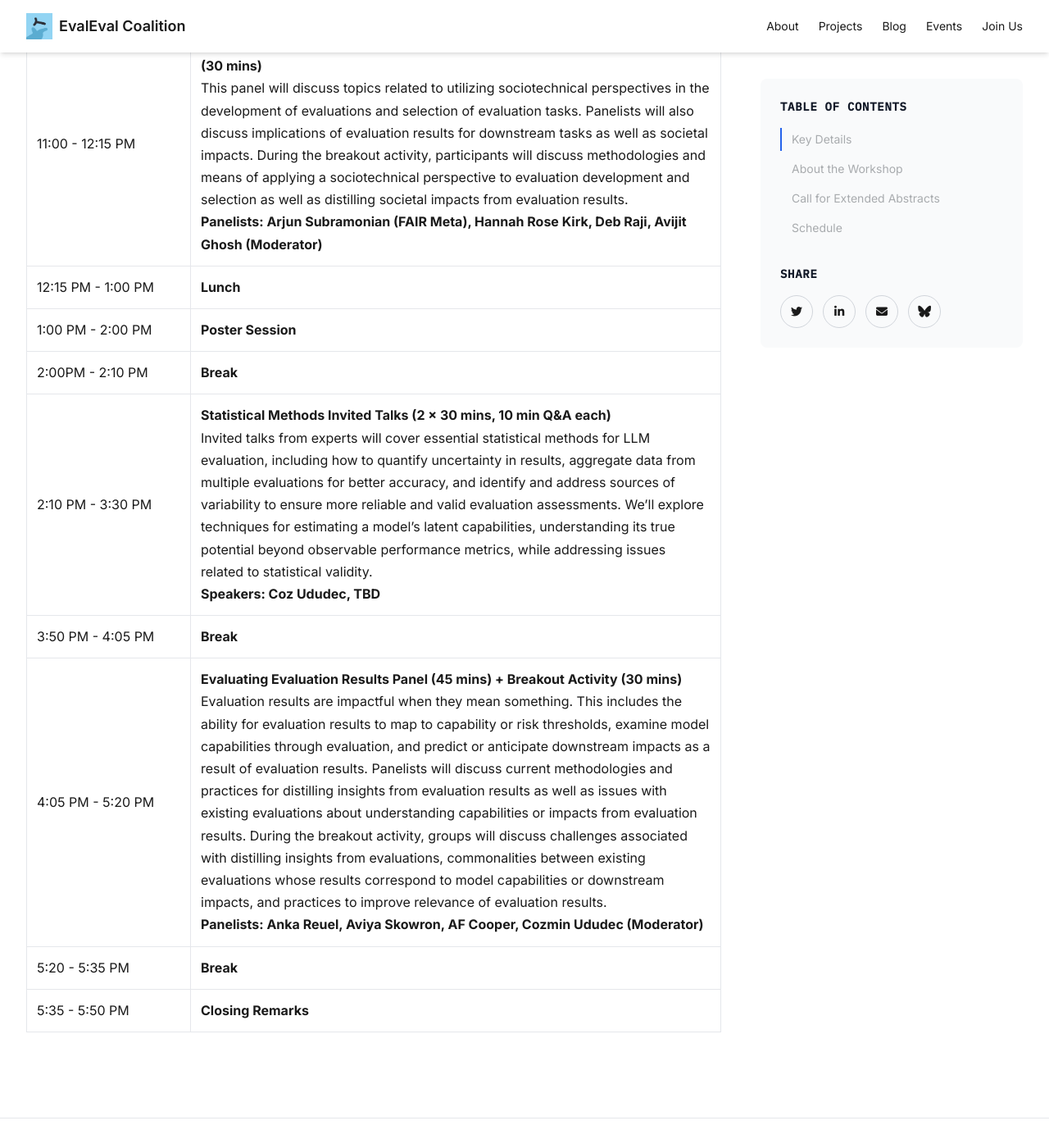
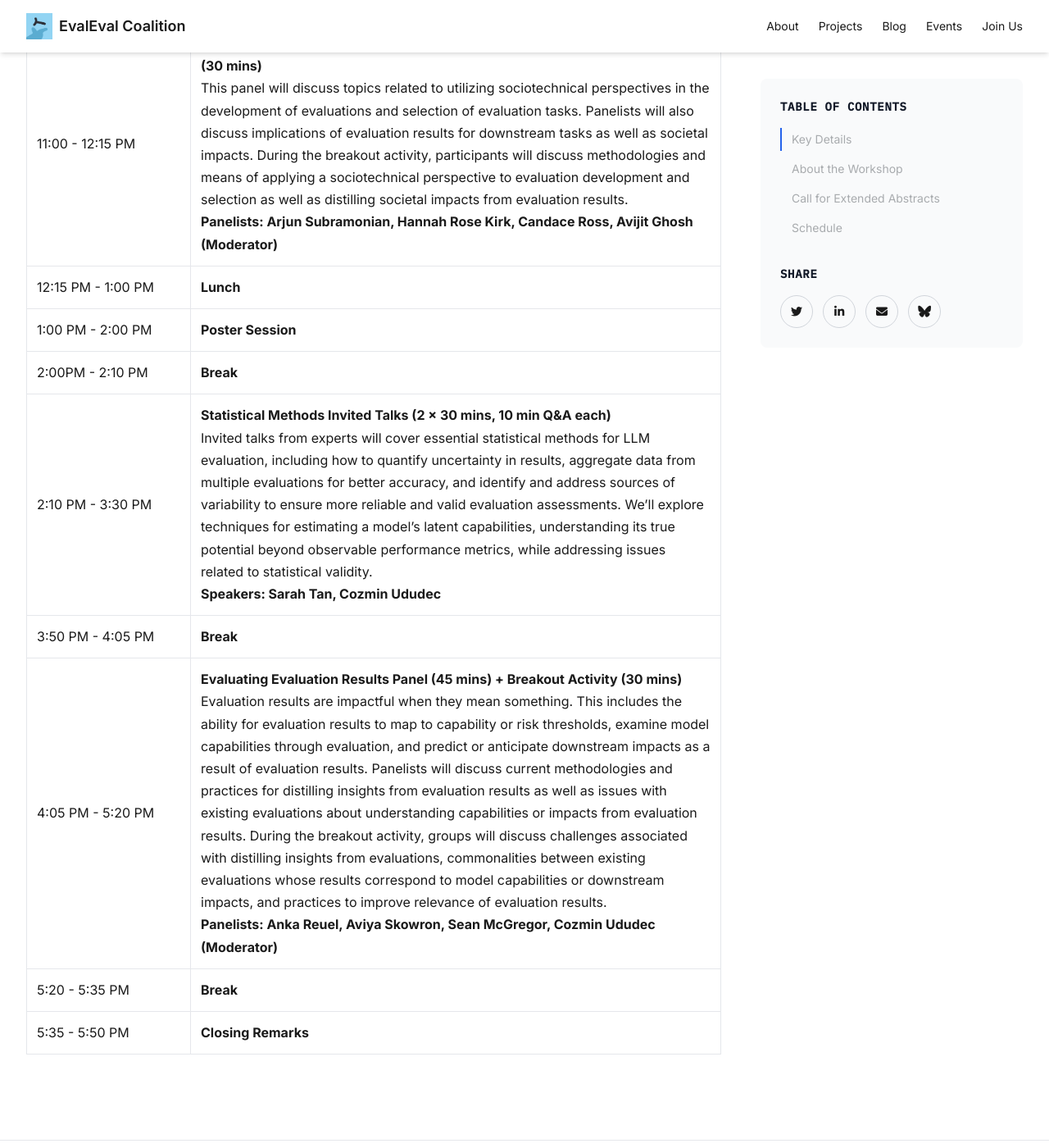
Before and after one commit to evaleval/evaleval.github.io, a Jekyll site: the page built from _events/workshop-2025.md, in a window 1280 px wide and 1400 px high, scrolled down 2666 px. Shown: the whole window at 82% size. Built offline with Jekyll 4.4.1, drawn with Linux system fonts in a browser that asks for light colours; nearby versions of some CDN libraries.

Commit message:
event: updated workshop 2025 page

```diff
--- a/_events/workshop-2025.md
+++ b/_events/workshop-2025.md
@@ -81,12 +81,12 @@ table td:first-child, table th:first-child {
 | 9:30 AM - 9:45 AM | <b>Welcome and Introduction</b> |
 | 9:45 AM - 10:45 AM | <b>Keynote: Doing Evaluations that Matter</b> <br/> Speaker: Stella Biderman, Eleuther AI  |
 | 10:45 AM - 11:00 AM | <b>Break</b> |
-| 11:00 - 12:15 PM | <b>Sociotechnical Perspectives & Implications Panel (45 mins) + Breakout Activity (30 mins)</b> <br/> This panel will discuss topics related to utilizing sociotechnical perspectives in the development of evaluations and selection of evaluation tasks. Panelists will also discuss implications of evaluation results for downstream tasks as well as societal impacts. During the breakout activity, participants will discuss methodologies and means of applying a sociotechnical perspective to evaluation development and selection as well as distilling societal impacts from evaluation results. <br/> <b>Panelists: Arjun Subramonian (FAIR Meta), Hannah Rose Kirk, Deb Raji, Avijit Ghosh (Moderator)</b> |
+| 11:00 - 12:15 PM | <b>Sociotechnical Perspectives & Implications Panel (45 mins) + Breakout Activity (30 mins)</b> <br/> This panel will discuss topics related to utilizing sociotechnical perspectives in the development of evaluations and selection of evaluation tasks. Panelists will also discuss implications of evaluation results for downstream tasks as well as societal impacts. During the breakout activity, participants will discuss methodologies and means of applying a sociotechnical perspective to evaluation development and selection as well as distilling societal impacts from evaluation results. <br/> <b>Panelists: Arjun Subramonian, Hannah Rose Kirk, Candace Ross, Avijit Ghosh (Moderator)</b> |
 | 12:15 PM - 1:00 PM | <b>Lunch</b> |
 | 1:00 PM - 2:00 PM | <b>Poster Session</b> |
 | 2:00PM - 2:10 PM | <b>Break</b> |
-| 2:10 PM - 3:30 PM | <b>Statistical Methods Invited Talks (2 x 30 mins, 10 min Q&A each)</b> <br/> Invited talks from experts will cover essential statistical methods for LLM evaluation, including how to quantify uncertainty in results, aggregate data from multiple evaluations for better accuracy, and identify and address sources of variability to ensure more reliable and valid evaluation assessments. We’ll explore techniques for estimating a model’s latent capabilities, understanding its true potential beyond observable performance metrics, while addressing issues related to statistical validity. <br/> <b>Speakers: Coz Ududec, TBD</b> |
+| 2:10 PM - 3:30 PM | <b>Statistical Methods Invited Talks (2 x 30 mins, 10 min Q&A each)</b> <br/> Invited talks from experts will cover essential statistical methods for LLM evaluation, including how to quantify uncertainty in results, aggregate data from multiple evaluations for better accuracy, and identify and address sources of variability to ensure more reliable and valid evaluation assessments. We’ll explore techniques for estimating a model’s latent capabilities, understanding its true potential beyond observable performance metrics, while addressing issues related to statistical validity. <br/> <b>Speakers: Sarah Tan, Cozmin Ududec</b> |
 | 3:50 PM - 4:05 PM | <b>Break</b> |
-| 4:05 PM - 5:20 PM | <b>Evaluating Evaluation Results Panel (45 mins) + Breakout Activity (30 mins)</b> <br/> Evaluation results are impactful when they mean something. This includes the ability for evaluation results to map to capability or risk thresholds, examine model capabilities through evaluation, and predict or anticipate downstream impacts as a result of evaluation results. Panelists will discuss current methodologies and practices for distilling insights from evaluation results as well as issues with existing evaluations about understanding capabilities or impacts from evaluation results. During the breakout activity, groups will discuss challenges associated with distilling insights from evaluations, commonalities between existing evaluations whose results correspond to model capabilities or downstream impacts, and practices to improve relevance of evaluation results. <br/> <b>Panelists: Anka Reuel, Aviya Skowron, AF Cooper, Cozmin Ududec (Moderator)</b> |
+| 4:05 PM - 5:20 PM | <b>Evaluating Evaluation Results Panel (45 mins) + Breakout Activity (30 mins)</b> <br/> Evaluation results are impactful when they mean something. This includes the ability for evaluation results to map to capability or risk thresholds, examine model capabilities through evaluation, and predict or anticipate downstream impacts as a result of evaluation results. Panelists will discuss current methodologies and practices for distilling insights from evaluation results as well as issues with existing evaluations about understanding capabilities or impacts from evaluation results. During the breakout activity, groups will discuss challenges associated with distilling insights from evaluations, commonalities between existing evaluations whose results correspond to model capabilities or downstream impacts, and practices to improve relevance of evaluation results. <br/> <b>Panelists: Anka Reuel, Aviya Skowron, Sean McGregor, Cozmin Ududec (Moderator)</b> |
 | 5:20 - 5:35 PM | <b>Break</b> |
 | 5:35 - 5:50 PM | <b>Closing Remarks</b> |
```
